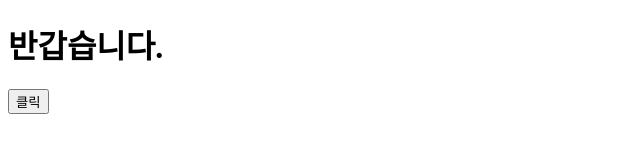
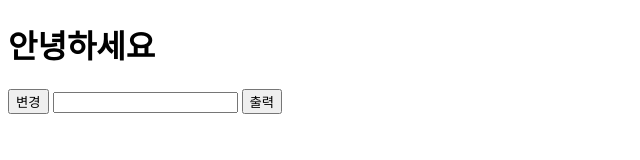
Before and after one commit to 6uiwj/jsStudy, a plain HTML site: page domIndex.html in a window 1280 px wide. Shown: the whole page, without its empty margins (0-640 px from the left). Drawn offline with Linux system fonts and the light colour scheme.

Commit message:
inputValue

```diff
--- a/domIndex.html
+++ b/domIndex.html
@@ -8,8 +8,9 @@
 
   <h1 id="title">안녕하세요</h1>
 
-  <button id="btn">클릭</button>
-
+  <button id="btn">변경</button>
+  <input id="inputName">
+  <button id="outputBtn">출력</button>
   <script src="domScript.js"></script>
 </body>
 </html>
--- a/domScript.js
+++ b/domScript.js
@@ -2,11 +2,15 @@
 console.log("connected");
 
 const title = document.getElementById("title");
-console.log(title);
+const btn = document.getElementById("btn");
 
-title.innerText = "반갑습니다.";
+btn.addEventListener("click", () => {
+    title.innerText = "변경";
+});
 
-const btn = document.getElementById("btn");
-btn.addEventListener("click", () => {
-    console.log("버튼이 클릭되었습니다.");
+const inputValue = document.getElementById("inputName");
+const outbutBtn = document.getElementById("outputBtn");
+
+outputBtn.addEventListener("click", () => {
+    console.log(inputValue.value);
 });
```
